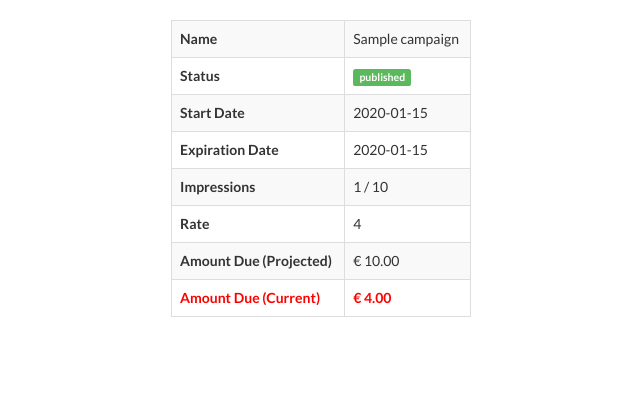
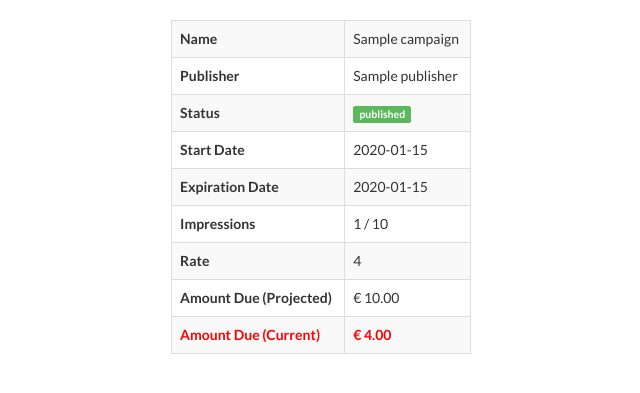
Before and after one commit to assemblio/lidheza, a Flask app: template app/templates/mod_advertiser/campaign.html in a window 1280 px wide. Shown: the part 52-445 px from the top of the page, without its empty margins (319-959 px from the left). Run offline with Flask 2, Linux system fonts and the light colour scheme; the template is opened without the code that fills it: most values are stand-ins (such as "Sample title", 1, 10 or a date in 2020); form fields are guessed from the names that the template uses; parts of the project's set-up code (start-up, migrations or seed data) failed here and were passed over; some libraries are stand-ins or nearby versions.

Commit message:
saving name of publisher when creating campaign

```diff
--- a/app/mod_publisher/views.py
+++ b/app/mod_publisher/views.py
@@ -72,6 +72,7 @@ def campaign_create(pid):
             campaign = {
                 'publisher':{
                     'id': pid,
+                    'name': publisher['name'],
                     'host': publisher['host']
                 },
                 'status': 'draft',
--- a/app/templates/mod_advertiser/campaign.html
+++ b/app/templates/mod_advertiser/campaign.html
@@ -20,6 +20,14 @@
                         </td>
                         <td>
                             {{ campaign.name }}
+                        </td>
+                    </tr>
+                    <tr>
+                        <td>
+                            <strong>Publisher</strong>
+                        </td>
+                        <td>
+                            {{ campaign.publisher.name }}
                         </td>
                     </tr>
                     <tr>
```
